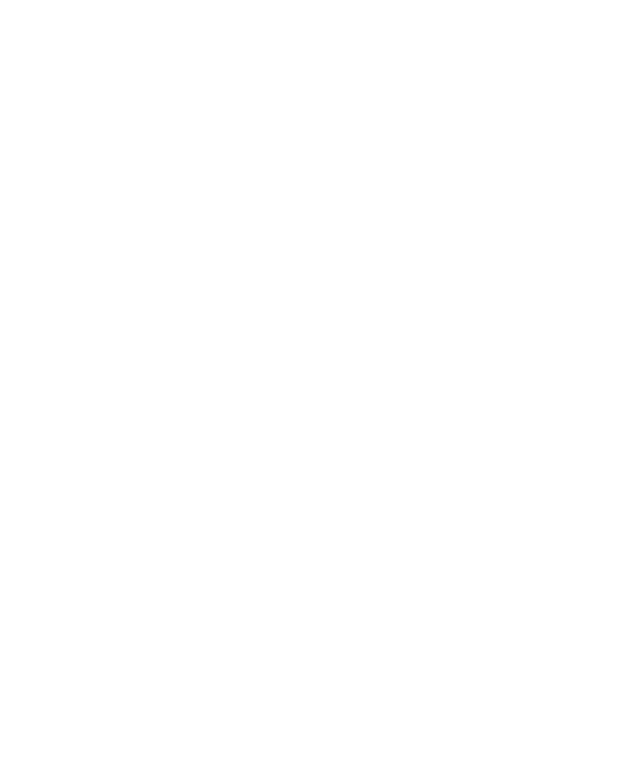
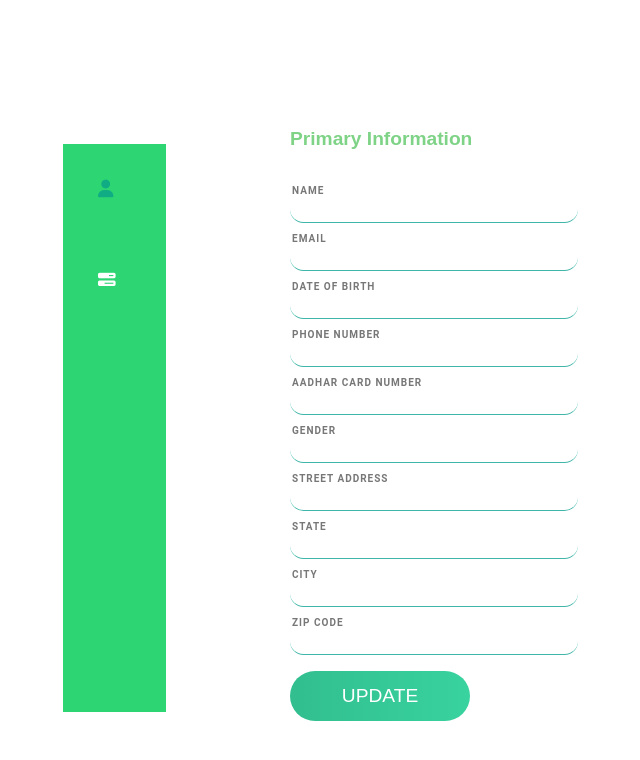
Before and after one commit to SJSUSpring21/Law-on-wheels, a React (Create React App) app in the folder frontend/: page /myprofile in a window 1280 px wide. Shown: the top 760 px of the page, without its empty margins (143-783 px from the left). Built offline with nearby package versions, Linux system fonts and the light colour scheme; a web font is replaced by a local one.

Commit message:
clientProfile frontend

```diff
--- a/frontend/package.json
+++ b/frontend/package.json
@@ -6,6 +6,7 @@
     "@testing-library/jest-dom": "^5.12.0",
     "@testing-library/react": "^11.2.6",
     "@testing-library/user-event": "^12.8.3",
+    "axios": "^0.21.1",
     "react": "^17.0.2",
     "react-dom": "^17.0.2",
     "react-icons": "^4.2.0",
--- a/frontend/src/App.js
+++ b/frontend/src/App.js
@@ -2,6 +2,7 @@ import "./App.css";
 import { BrowserRouter as Router, Switch, Route } from "react-router-dom";
 import Landing from "./pages/index";
 import SigninPage from "./pages/signin";
+import ClientProfilePage from "./pages/clientprofile";
 
 function App() {
   return (
@@ -9,6 +10,7 @@ function App() {
       <Switch>
         <Route exact path="/" component={Landing}></Route>
         <Route exact path="/signin" component={SigninPage}></Route>
+        <Route exact path="/myprofile" component={ClientProfilePage}></Route>
       </Switch>
     </Router>
   );
--- /dev/null
+++ b/frontend/src/components/ClientProfile/ClientProfile.css
@@ -0,0 +1,121 @@
+body {
+  overflow-x: hidden;
+}
+
+.container {
+  background: #fff;
+  width: 900px;
+  height: 750px;
+  margin: 0 auto;
+  position: relative;
+  margin-top: 10%;
+  /* box-shadow: 2px 5px 20px; */
+}
+
+.leftbox {
+  float: left;
+  top: 0%;
+  /* left: 5%; */
+  position: absolute;
+  width: 15%;
+  height: 80%;
+  background: #2ed573;
+  /* box-shadow: 3px 3px 10px;  */
+  border: 1em solid #fff;
+}
+nav a {
+  list-style: none;
+  padding: 35px;
+  color: #fff;
+  font-size: 1.1em;
+  display: block;
+}
+
+nav a:hover {
+  color: #10ac84;
+  cursor: pointer;
+}
+
+nav a.active {
+  color: #10ac84;
+  cursor: pointer;
+}
+
+.rightbox {
+  width: 60%;
+  margin-left: 27%;
+}
+
+.tabShow {
+  transition: all 0.5s ease-in;
+  width: 80%;
+}
+h1 {
+  font-family: "Montserrat", sans-serif;
+  color: #7ed386;
+  font-size: 1.2rem;
+  margin-top: 40px;
+  margin-bottom: 35px;
+}
+h2 {
+  color: #777;
+  font-size: 10px;
+  font-family: "Roboto", sans-serif;
+  text-transform: uppercase;
+  letter-spacing: 1px;
+  margin-left: 2px;
+  margin-top: 10px;
+}
+
+span {
+  font-size: 0.7rem;
+  color: #777;
+}
+
+.btn1 {
+  margin: 1rem 0;
+  cursor: pointer;
+  transition: 0.5s;
+  font-size: 1.2rem;
+  color: #fff;
+  font-family: "Poppins", sans-serif;
+  text-transform: uppercase;
+  display: block;
+  outline: none;
+  border: none;
+  background-image: linear-gradient(to right, #32be8f, #38d39f, #32be8f);
+  background-size: 200%;
+  width: 50%;
+  height: 50px;
+  border-radius: 25px;
+}
+
+.input1 {
+  border: 0;
+  background: #fff;
+  border-bottom: 1px solid #3fb6a8;
+  width: 80%;
+  font-family: "montserrat" sans-serif;
+  font-size: 0.7rem;
+  padding: 7px 0;
+  color: #070707;
+  outline: none;
+}
+
+@media screen and (max-width: 1050px) {
+  .container {
+    grid-gap: 5rem;
+  }
+  form {
+    width: 290px;
+  }
+  .leftbox {
+    grid-gap: 5rem;
+  }
+  .rightbox {
+    grid-gap: 5rem;
+  }
+  .tabShow {
+    grid-gap: 5rem;
+  }
+}
--- /dev/null
+++ b/frontend/src/components/ClientProfile/index.js
@@ -0,0 +1,164 @@
+import React, { useState, useEffect } from "react";
+//import backendServer from "../../webConfig";
+//import axios from "axios";
+import "./ClientProfile.css";
+
+const ClientProfile = () => {
+  // const [data, setData] = useState({
+  //   name: " ",
+  //   email: " ",
+  //   dob: " ",
+  //   phoneNumber: " ",
+  //   aadhar: " ",
+  //   gender: " ",
+  //   address: " ",
+  //   state: " ",
+  //   city: " ",
+  //   zipcode: " ",
+  // });
+
+  // useEffect(() => {
+  //   let profileData = "608a2dfdbd761e579448b6b0";
+  //   axios.defaults.withCredentials = true;
+  //   axios
+  //     .post(`${backendServer}/users/profile`, profileData)
+  //     .then((response) => {
+  //       console.log("response after post", response);
+  //     })
+  //     .catch((error) => {
+  //       alert("Failed to add expense");
+  //       console.log("error:", error);
+  //     });
+  // });
+
+  // const {
+  //   name,
+  //   email,
+  //   dob,
+  //   phoneNumber,
+  //   aadhar,
+  //   gender,
+  //   address,
+  //   state,
+  //   city,
+  //   zipcode,
+  // } = data;
+
+  // const onChange = (e) => {
+  //   setData({ ...data, [e.target.name]: e.target.value });
+  // };
+
+  // const onUpdate = (e) => {
+  //   e.preventDefault();
+  //   console.log("inside update function");
+  //   console.log("name :", data.name);
+  //   console.log("email :", data.email);
+  // };
+
+  return (
+    <div className="container">
+      <div className="leftbox">
+        <nav>
+          <a onClick="tabs(0)" className="tab active">
+            <i className="fa fa-user"></i>
+          </a>
+          <a onClick="tabs(1)" className="tab ">
+            <i className="fa fa-tasks"></i>
+          </a>
+        </nav>
+      </div>
+
+
+ <div className="rightbox">
+        <form action="">
+
+          <div className="">
+            <div className="row">
+              <div className="col">
+                <h1>Primary Information</h1>
+                <h2>Name</h2>
+                <input
+                  type="text"
+                  name="name"
+                  // onChange={onChange}
+                  className="input1"
+                />
+                <h2>Email</h2>
+                <input
+                  type="email"
+                  name="email"
+                  // onChange={onChange}
+                  className="input1"
+                />
+                <h2>Date Of Birth</h2>
+                <input
+                  type="number"
+                  name="dob"
+                  //  onChange={onChange}
+                  className="input1"
+                />
+                <h2>Phone Number</h2>
+                <input
+                  type="tel"
+                  pattern="^[0-9]+$"
+                  minLength="10"
+                  maxLength="10"
+                  name="phoneNumber"
+                  //  onChange={onChange}
+                  className="input1"
+                />
+                <h2>Aadhar Card Number</h2>
+                <input
+                  type="text"
+                  name="aadhar"
+                  //  onChange={onChange}
+                  className="input1"
+                />
+                <h2>Gender</h2>
+                <input
+                  type="text"
+                  name="gender"
+                  //  onChange={onChange}
+                  className="input1"
+                />
+              </div>
+              <div className="col">
+                <h2>Street Address</h2>
+                <input
+                  type="text"
+                  name="address"
+                  //onChange={onChange}
+                  className="input1"
+                />
+                <h2>State</h2>
+                <input
+                  type="text"
+                  name="state"
+                  // onChange={onChange}
+                  className="input1"
+                />
+                <h2>City</h2>
+                <input
+                  type="text"
+                  name="city"
+                  //onChange={onChange}
+                  className="input1"
+                />
+                <h2>Zip Code</h2>
+                <input
+                  type="number"
+                  name="zipcode"
+                  //onChange={onChange}
+                  className="input1"
+                />
+              </div>
+            </div>
+          </div>
+          <button className="btn1">Update</button>
+        </form>
+        </div>
+    </div>
+  );
+};
+
+export default ClientProfile;
--- /dev/null
+++ b/frontend/src/pages/clientprofile.js
@@ -0,0 +1,12 @@
+import React from "react";
+import ClientProfile from "../components/ClientProfile";
+
+const ClientProfilePage = () => {
+    return (
+        <>
+            <ClientProfile />
+        </>
+    );
+};
+
+export default ClientProfilePage;
```
Also changed, not shown: 2 other files (tests, documents, lock files or other folders). Lines whose indentation alone changed are shown as unchanged.
